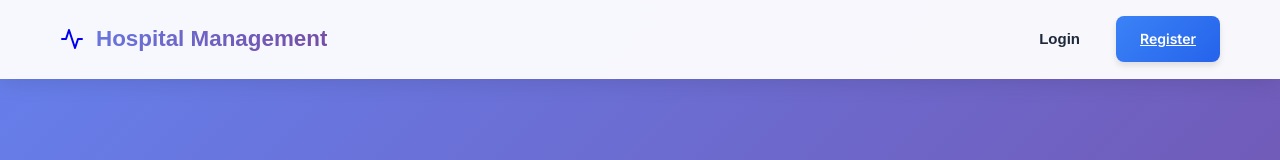
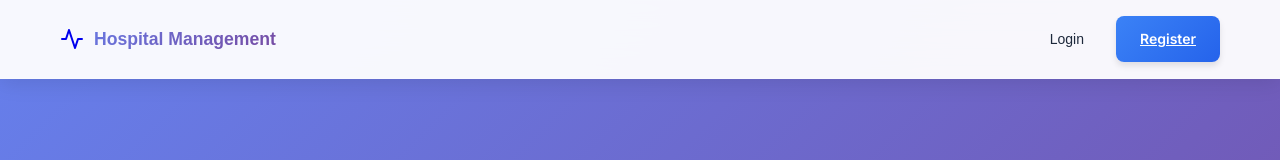
Before and after one commit to saifsanadi26/Hospital-Managemet-and-Appointment-Booking, a React (Create React App) app in the folder frontend/: page /login in a window 1280 px wide. Shown: the top 160 px of the page. Built offline with nearby package versions, Linux system fonts and the light colour scheme; the HTML template or start-up script is replaced by a standard one.

Commit message:
Fix font sizes: Reduce all text to normal, readable sizes while maintaining visibility

```diff
--- a/frontend/src/components/Navbar.css
+++ b/frontend/src/components/Navbar.css
@@ -18,9 +18,9 @@
 .navbar-brand {
   display: flex;
   align-items: center;
-  gap: 12px;
-  font-size: 1.4rem;
-  font-weight: 800;
+  gap: 10px;
+  font-size: 1.1rem;
+  font-weight: 700;
   background: linear-gradient(135deg, #667eea 0%, #764ba2 100%);
   -webkit-background-clip: text;
   -webkit-text-fill-color: transparent;
@@ -38,10 +38,10 @@
 .nav-link {
   color: #1e293b;
   text-decoration: none;
-  font-weight: 600;
-  font-size: 15px;
-  padding: 8px 16px;
-  border-radius: 12px;
+  font-weight: 500;
+  font-size: 14px;
+  padding: 6px 12px;
+  border-radius: 8px;
   transition: all 0.3s ease;
   font-family: 'Poppins', sans-serif;
 }
--- a/frontend/src/index.css
+++ b/frontend/src/index.css
@@ -43,9 +43,9 @@ code {
 }
 
 .page-header h1 {
-  font-size: 3rem;
-  font-weight: 800;
-  margin-bottom: 16px;
+  font-size: 1.8rem;
+  font-weight: 700;
+  margin-bottom: 12px;
   font-family: 'Poppins', sans-serif;
   background: linear-gradient(135deg, #667eea 0%, #764ba2 100%);
   -webkit-background-clip: text;
@@ -54,7 +54,7 @@ code {
 }
 
 .page-header p {
-  font-size: 1.2rem;
+  font-size: 1rem;
   color: #1e293b;
   font-weight: 500;
   margin-bottom: 0;
--- a/frontend/src/pages/Appointments.js
+++ b/frontend/src/pages/Appointments.js
@@ -87,10 +87,10 @@ const Appointments = () => {
   return (
     <div className="container" style={{ padding: '40px 20px' }}>
       <div className="page-header animate-fadeInUp">
-        <h1 style={{ fontSize: '2.5rem', fontWeight: '800', marginBottom: '8px' }}>
+        <h1 style={{ fontSize: '1.8rem', fontWeight: '700', marginBottom: '8px' }}>
           Appointments
         </h1>
-        <p style={{ fontSize: '1.1rem', color: '#1e293b', marginBottom: '32px' }}>
+        <p style={{ fontSize: '1rem', color: '#1e293b', marginBottom: '24px' }}>
           Manage your appointments
         </p>
 
--- a/frontend/src/pages/Doctors.js
+++ b/frontend/src/pages/Doctors.js
@@ -99,10 +99,10 @@ const Doctors = () => {
   return (
     <div className="container" style={{ padding: '40px 20px' }}>
       <div className="page-header animate-fadeInUp">
-        <h1 className="gradient-text" style={{ fontSize: '2.5rem', fontWeight: '800', marginBottom: '8px' }}>
+        <h1 className="gradient-text" style={{ fontSize: '1.8rem', fontWeight: '700', marginBottom: '8px' }}>
           Find Doctors
         </h1>
-        <p style={{ fontSize: '1.1rem', color: '#64748b', marginBottom: '32px' }}>
+        <p style={{ fontSize: '1rem', color: '#64748b', marginBottom: '24px' }}>
           Browse our qualified medical professionals
         </p>
 
@@ -340,10 +340,10 @@ const Doctors = () => {
 
               <div className="doctor-info" style={{ textAlign: 'center' }}>
                 <h3 style={{
-                  fontSize: '1.25rem',
-                  fontWeight: '700',
+                  fontSize: '1.1rem',
+                  fontWeight: '600',
                   color: '#1e293b',
-                  marginBottom: '16px',
+                  marginBottom: '12px',
                   fontFamily: 'Poppins'
                 }}>
                   Dr. {doctor.name}
--- a/frontend/src/pages/MedicalRecords.js
+++ b/frontend/src/pages/MedicalRecords.js
@@ -101,10 +101,10 @@ const MedicalRecords = () => {
   return (
     <div className="container" style={{ padding: '40px 20px' }}>
       <div className="page-header animate-fadeInUp">
-        <h1 style={{ fontSize: '2.5rem', fontWeight: '800', marginBottom: '8px' }}>
+        <h1 style={{ fontSize: '1.8rem', fontWeight: '700', marginBottom: '8px' }}>
           Medical Records
         </h1>
-        <p style={{ fontSize: '1.1rem', color: '#1e293b', marginBottom: '24px' }}>
+        <p style={{ fontSize: '1rem', color: '#1e293b', marginBottom: '20px' }}>
           View your medical history and treatment records
         </p>
         {user.role === 'doctor' && (
```
